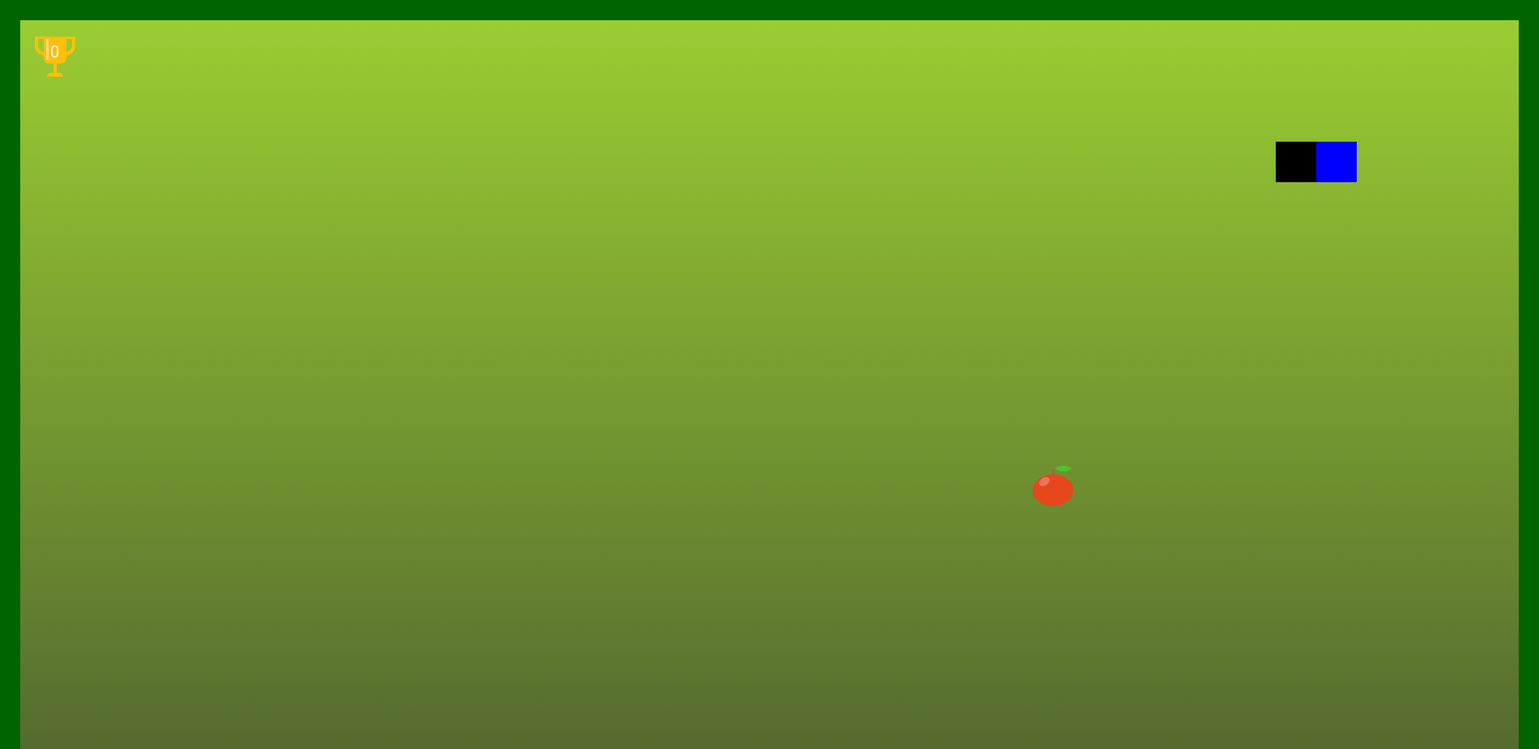
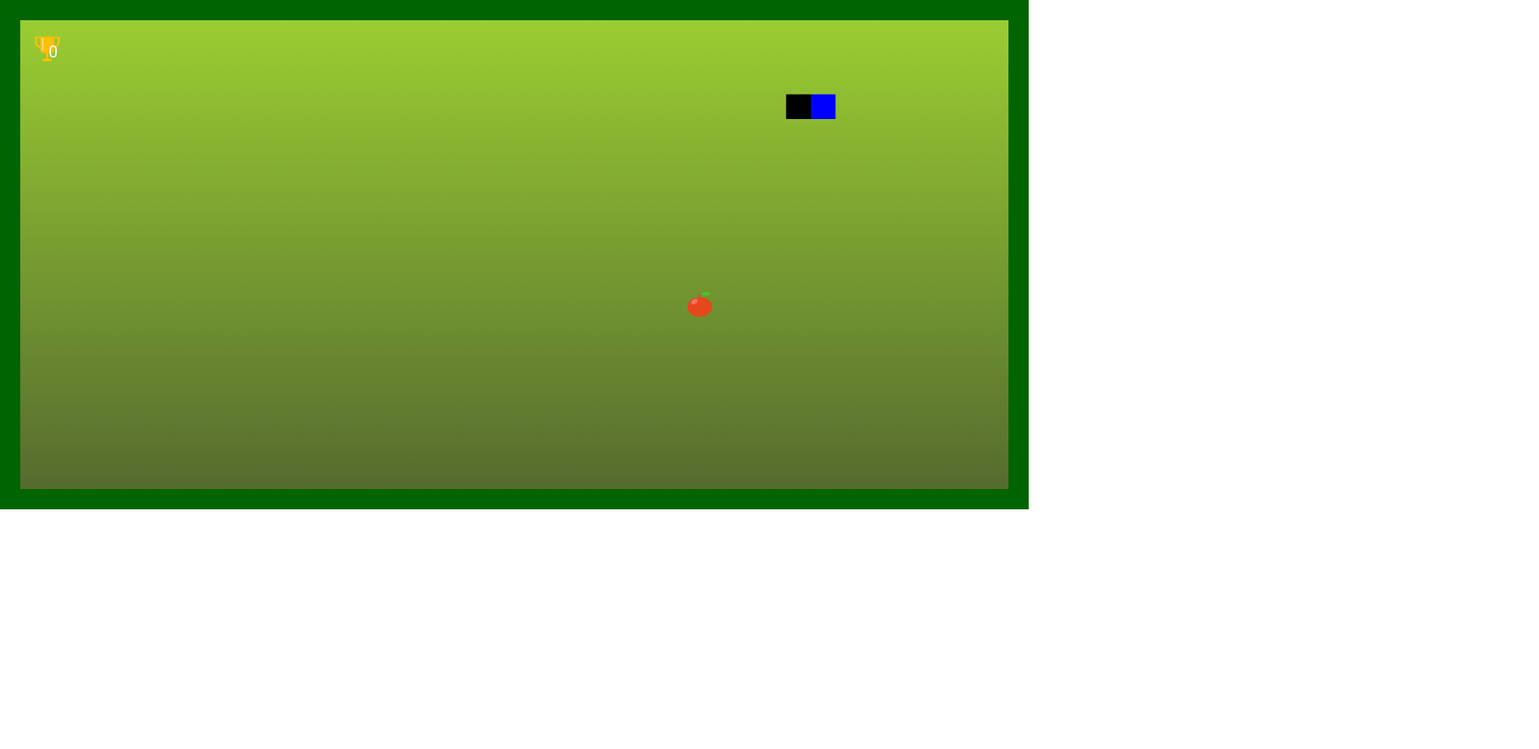
Before and after one commit to Shubhankar249/snake-game, a plain HTML site: page index.html in a window 1280 px wide. Shown: the top 925 px of the page at 81% size, 1900 px wide, since content can reach past the window. After the commit the page ends 800 px from the top, so only its background shows below. Drawn offline with Linux system fonts and the light colour scheme.

Commit message:
beta v.1.1

```diff
--- a/index.html
+++ b/index.html
@@ -4,9 +4,10 @@
     <meta charset="UTF-8">
     <title>Awesome Snake Game</title>
     <style>
-        * {
+        html, body {
+            width:  100%;
+            height: 100%;
             margin: 0;
-            padding: 0;
         }
         #change{
             background-image: linear-gradient(yellowgreen, darkolivegreen);
--- a/snake.js
+++ b/snake.js
@@ -1,11 +1,12 @@
-let canvas, pen, snake, W, H, gameOver, cellSize=50, foodX, foodY, occupiedCells=[], currScore,  foodImg, trophyImg, hitItself=false, game, pauseCounter, hasUpdated=false;
-
-//const snakeHit=document.getElementById('snakeHit');
+let canvas, pen, snake, W, H, cellSize, foodX, foodY, occupiedCells=[], currScore=0,  foodImg, trophyImg, hitItself=false, game, pauseCounter, hasUpdated=false;
 
 function init() {
     canvas = document.getElementById('change');
-    canvas.width=W=37*cellSize;
-    canvas.height=H=18*cellSize;
+    canvas.width=W=window.innerWidth -60;
+    cellSize=W/40;
+    canvas.height=H=19*cellSize;
+
+
 
     pen = canvas.getContext('2d');  // Context object used to draw on canvas
     currScore=0;
@@ -13,9 +14,9 @@ function init() {
     hitItself=false;
     occupiedCells.length=0;
 
-    for (let i=0; i<40; i++) {
+    for (let i=0; i< W/cellSize + 5; i++) {
         occupiedCells.push([]);
-        for (let j=0; j<20; j++) {
+        for (let j=0; j< H/cellSize +5; j++) {
             occupiedCells[i].push(0);
         }
     }
@@ -39,10 +40,7 @@ function init() {
     trophyImg.src="assets/trophy.png";
 
     snake.createSnake();
-    gameOver=false;
     getFood();
-
-
 }
 
 window.addEventListener('keydown', (key)=> {
@@ -76,7 +74,7 @@ function draw() {
     pen.drawImage(trophyImg, 18, 20, cellSize, cellSize);
     pen.fillStyle="white";
     pen.font="20px Roboto";
-    pen.fillText(String(currScore), 37, 46);
+    pen.fillText(String(currScore), 35, 46);
 
     pen.fillStyle=snake.color;
     for (let i=0; i<snake.len-1; i++)
@@ -155,12 +153,12 @@ function gameLoop() {
         }else
             localStorage.maxScore=Math.max(localStorage.maxScore, currScore);
 
-        alert(`Your Score= ${currScore} \nHighest score= ${localStorage.maxScore}\nTo restart press R`);
+        alert(`Your Score= ${currScore} \nHighest score= ${localStorage.maxScore}\nTo restart press r`);
     }
 }
 
 init();
-alert("Press space to start/pause the game\nUse W,A,S,D or Up, Down, Left, Right keys for movement!!");
+alert("Press space to resume/pause the game\nUse W,A,S,D or Up, Down, Left, Right keys for movement!!");
 let  startGame=(speed) =>{
     game=setInterval(gameLoop, 180 - speed*2); // To call gameLoop function every 100ms use setInterval function
 };
```
